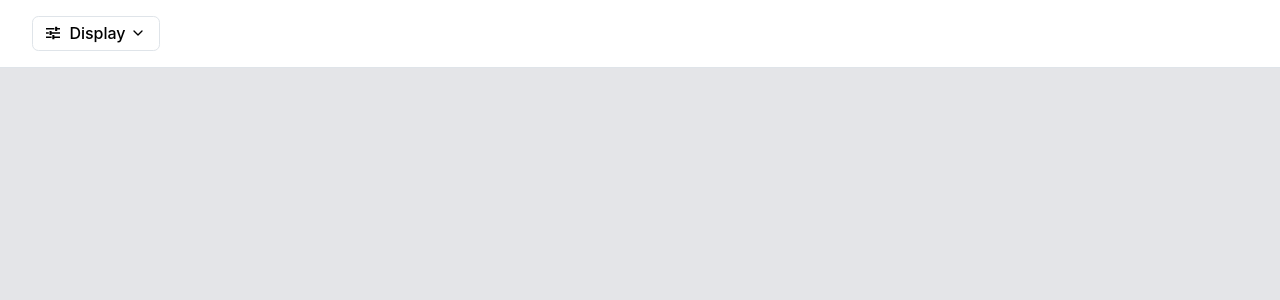
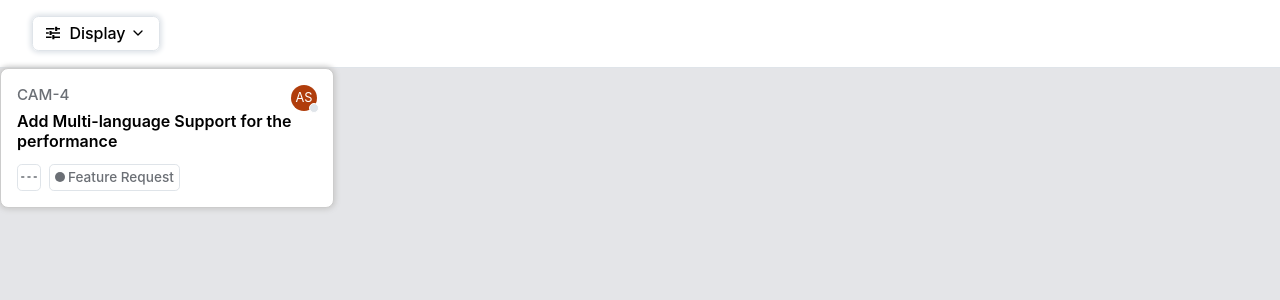
Before and after one commit to sagarchauhan015/kanban-board, a React (Create React App) app: page / in a window 1280 px wide. Shown: the top 300 px of the page. Built offline with nearby package versions, Linux system fonts and the light colour scheme.

Commit message:
created card component

```diff
--- a/src/App.js
+++ b/src/App.js
@@ -1,4 +1,5 @@
 import './App.css';
+import Card from './Components/Card/Card';
 import Navbar from './Components/Navbar/Navbar';
 
 function App() {
@@ -6,7 +7,7 @@ function App() {
     <>
       <Navbar />
       <section className="board-details">
-
+        <Card />
       </section>
     </>
   );
--- /dev/null
+++ b/src/Components/Card/Card.css
@@ -0,0 +1,87 @@
+.card-container{
+    width: 300px;
+    padding: 1rem;
+    border-radius: .5rem;
+    border: 1px solid #ccc;
+    box-shadow: 0px 0px 5px 2px #ccc;
+    background-color: var(--white1);
+}
+.card-id-wrapper{
+    display: flex;
+    align-items: flex-start;
+    justify-content: space-between;
+}
+.card-id{
+    color: var(--textgrey);
+    font-size: .95rem;
+    font-weight: 500;
+}
+.card-profile{
+    height: 26px;
+    width: 26px;
+    display: flex;
+    align-items: center;
+    justify-content: center;
+    color: var(--white1);
+    background-color: #b03d0c;
+    border-radius: 50%;
+    font-size: .8rem;
+    position: relative;
+}
+.card-profile-initial::after{
+    content: "";
+    height: 8px;
+    width: 8px;
+    background-color: var(--grey1);
+    border: 1.5px solid var(--white1);
+    position: absolute;
+    z-index: 0;
+    border-radius: 50%;
+    left: 70%;
+    top: 70%;
+}
+.card-title{
+    font-size: 1rem;
+    font-weight: 600;
+    color: var(--black1);
+
+}
+.card-tag{
+    display: flex;
+    align-items: center;
+    margin-top: .8rem;
+}
+.card-tag-icon{
+    border: 1px solid var(--grey1);
+    border-radius: .3rem;
+    width: fit-content;
+    height: 25px;
+    display: flex;
+    align-items: center;
+    margin-right: .5rem;
+
+}
+.card-tag-icon > svg{
+    color: var(--textgrey);
+    height: 20px;
+}
+.card-tag-box{
+    border: 1px solid var(--grey1);
+    padding: .3rem;
+    border-radius: .3rem;
+    width: fit-content;
+}
+.card-tag-title{
+    font-size: .85rem;
+    font-weight: 500;
+    color: var(--textgrey);
+}
+.card-tag-title::before{
+    display: inline-block;
+    content: " ";
+    height: 10px;
+    width: 10px;
+    background-color: var(--textgrey);
+    border-radius: 50%;
+    margin-right: .2rem;
+}
--- /dev/null
+++ b/src/Components/Card/Card.js
@@ -0,0 +1,27 @@
+import React from 'react'
+
+import './Card.css'
+
+export default function Card() {
+  return (
+    <>
+        <div className="card-container">
+            <div className="card-id-wrapper">
+                <div className="card-id">CAM-4</div>
+                <div className="card-profile">
+                    <div className="card-profile-initial">AS</div>
+                </div>
+            </div>
+            <div className="card-title">
+                Add Multi-language Support for the performance
+            </div>
+            <div className="card-tag">
+                <div className="card-tag-icon"><svg xmlns="http://www.w3.org/2000/svg" width="22" height="22" viewBox="0 0 1024 1024"><path fill="currentColor" d="M112 476h160v72H112zm320 0h160v72H432zm320 0h160v72H752z"/></svg></div>
+                <div className="card-tag-box">
+                    <div className="card-tag-title">Feature Request</div>
+                </div>
+            </div>
+        </div>
+    </>
+  )
+}
--- a/src/Components/Navbar/Navbar.css
+++ b/src/Components/Navbar/Navbar.css
@@ -14,6 +14,7 @@
     padding: .4rem .8rem;
     width: fit-content;
     border: 1px solid var(--grey1);
+    box-shadow: 0px 0px 5px 2px var(--grey1);
     border-radius: .4rem;
     cursor: pointer;
 }
@@ -44,6 +45,7 @@
     display: none;
     width: fit-content;
     position: absolute;
+    z-index: 2;
     margin-top: .6rem;
     padding: .8rem 1rem;
     background-color: var(--grey3);
```
